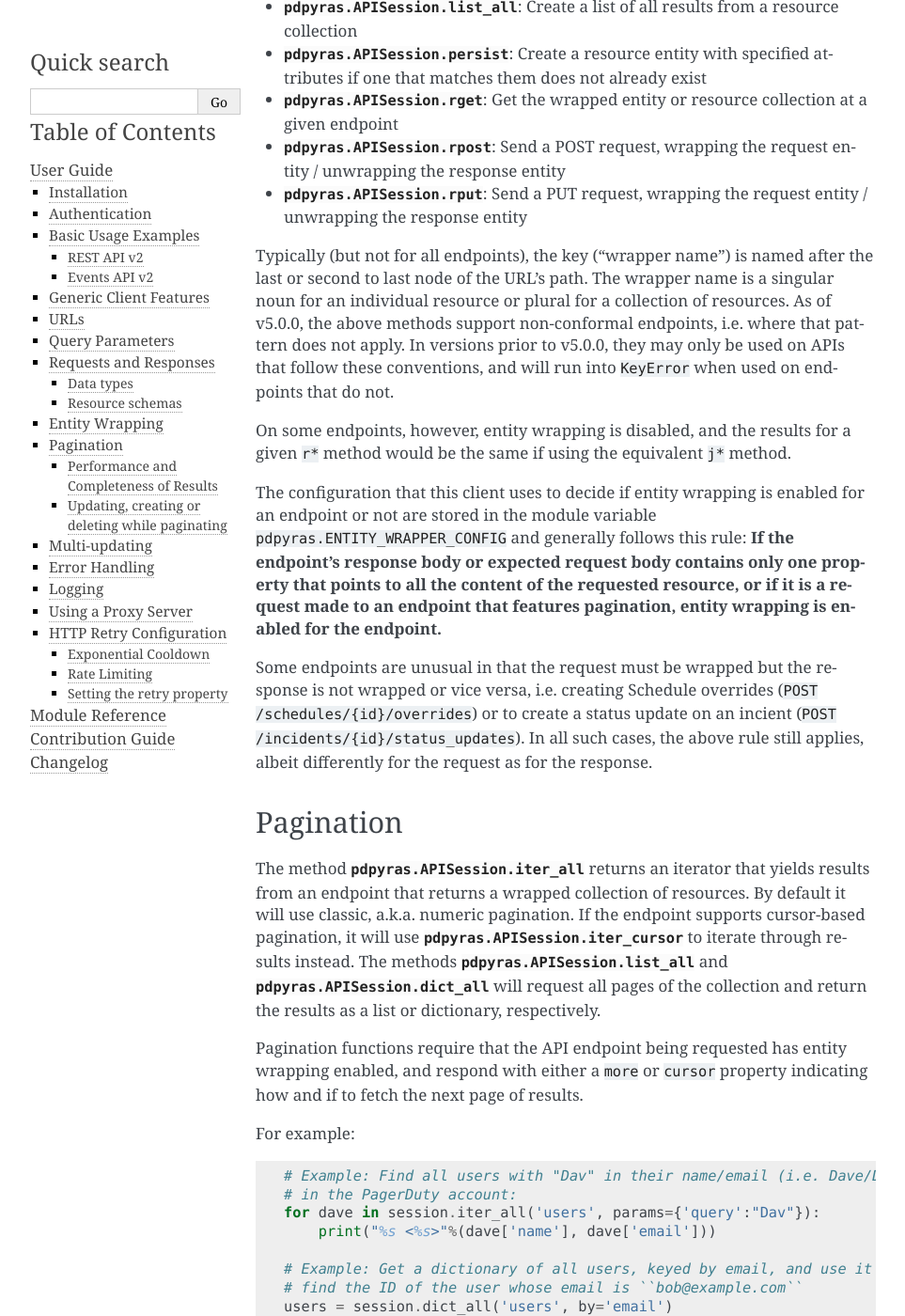
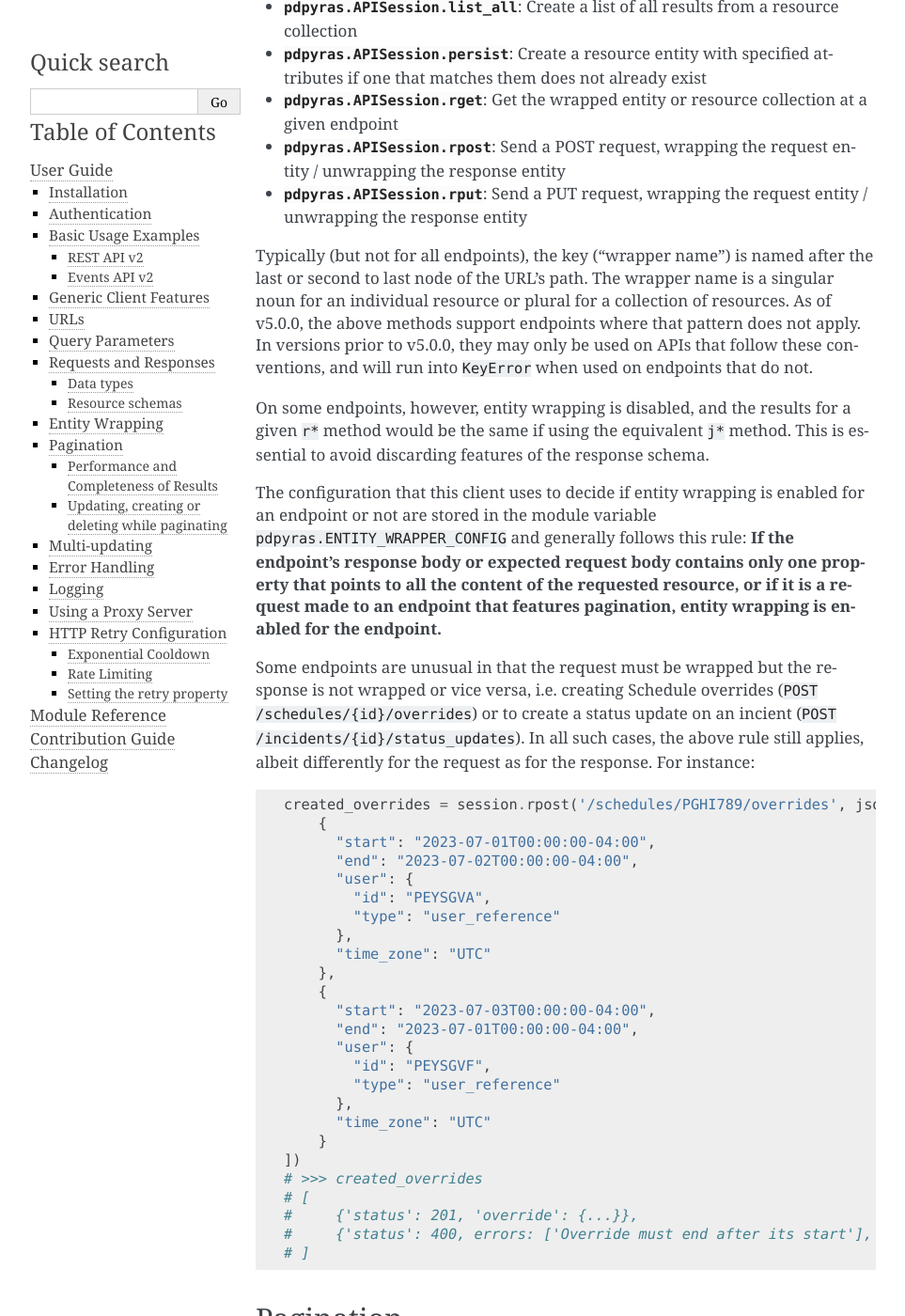
Before and after one commit to PagerDuty/pdpyras, a Sphinx documentation site: the page built from sphinx/source/user_guide.rst, in a window 1280 px wide and 1400 px high, scrolled down 7479 px. Shown: the whole window at 94% size, without its empty margins (148-1111 px from the left). Built offline with Sphinx 7.4.7, drawn with Linux system fonts in a browser that asks for light colours.

```diff
--- a/sphinx/source/module_reference.rst
+++ b/sphinx/source/module_reference.rst
@@ -1,9 +1,6 @@
 ================
 Module Reference
 ================
-API client classes supplied by this library are not intended as replacements
-for API documentation or wrappers of PagerDuty's APIs, but rather wrappers of the
-HTTP client (`requests.Session`_) that make it easier to use PagerDuty's APIs.
 
 API Client Classes
 ------------------
--- a/sphinx/source/user_guide.rst
+++ b/sphinx/source/user_guide.rst
@@ -376,13 +376,14 @@ of API responses, and wrap request entities for the user as appropriate:
 Typically (but not for all endpoints), the key ("wrapper name") is named after
 the last or second to last node of the URL's path. The wrapper name is a
 singular noun for an individual resource or plural for a collection of
-resources. As of v5.0.0, the above methods support non-conformal endpoints,
-i.e. where that pattern does not apply. In versions prior to v5.0.0, they
-may only be used on APIs that follow these conventions, and will run
-into ``KeyError`` when used on endpoints that do not.
+resources. As of v5.0.0, the above methods support endpoints where that pattern
+does not apply. In versions prior to v5.0.0, they may only be used on APIs that
+follow these conventions, and will run into ``KeyError`` when used on endpoints
+that do not.
 
 On some endpoints, however, entity wrapping is disabled, and the results for a
 given ``r*`` method would be the same if using the equivalent ``j*`` method.
+This is essential to avoid discarding features of the response schema.
 
 The configuration that this client uses to decide if entity wrapping is enabled
 for an endpoint or not are stored in the module variable
@@ -396,7 +397,36 @@ Some endpoints are unusual in that the request must be wrapped but the response
 is not wrapped or vice versa, i.e. creating Schedule overrides (``POST
 /schedules/{id}/overrides``) or to create a status update on an incient (``POST
 /incidents/{id}/status_updates``). In all such cases, the above rule still
-applies, albeit differently for the request as for the response.
+applies, albeit differently for the request as for the response. For instance:
+
+.. code-block:: python
+
+    created_overrides = session.rpost('/schedules/PGHI789/overrides', json=[
+        {
+          "start": "2023-07-01T00:00:00-04:00",
+          "end": "2023-07-02T00:00:00-04:00",
+          "user": {
+            "id": "PEYSGVA",
+            "type": "user_reference"
+          },
+          "time_zone": "UTC"
+        },
+        {
+          "start": "2023-07-03T00:00:00-04:00",
+          "end": "2023-07-01T00:00:00-04:00",
+          "user": {
+            "id": "PEYSGVF",
+            "type": "user_reference"
+          },
+          "time_zone": "UTC"
+        }
+    ])
+    # >>> created_overrides
+    # [
+    #     {'status': 201, 'override': {...}},
+    #     {'status': 400, errors: ['Override must end after its start'], 'override': {...}}
+    # ]
+
 
 Pagination
 ----------
```
Also changed, not shown: pdpyras.py (+20 -20 lines).
